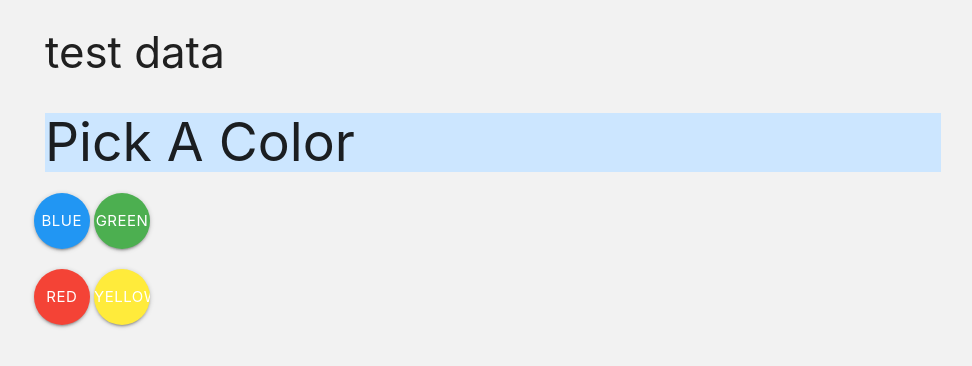
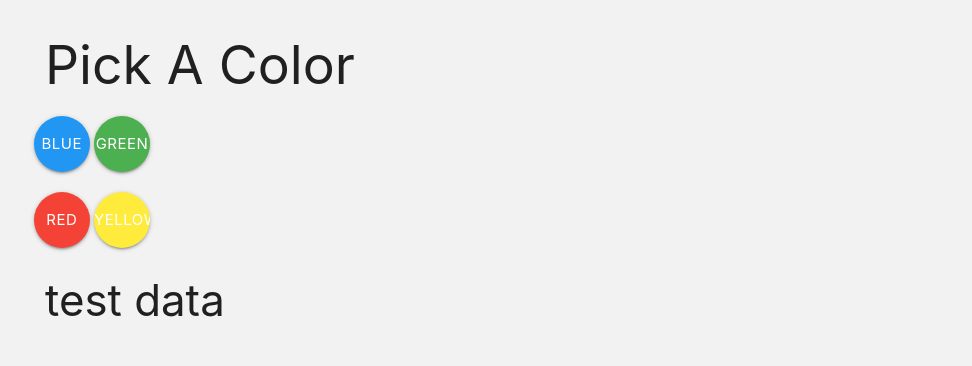
Before and after one commit to apollowebdesigns/apollowebdesigns.github.io, a plain HTML site: page index.html in a window 1280 px wide. Shown: the whole page, without its empty margins (147-1119 px from the left). Drawn offline with nearby package versions, Linux system fonts and the light colour scheme; some packages are replaced by stand-ins of ours.

Commit message:
nav used for heading style

```diff
--- a/index.html
+++ b/index.html
@@ -14,9 +14,8 @@
    </head>
 
    <body class="container" ng-app="app" ng-controller="AppController as appCtrl">
-      <h3 ng-bind="appCtrl.requestedData"></h3>
       <div class="col s12">
-          <h2 class="jumbotron">Pick A Color</h2>
+          <h2 class="top nav">Pick A Color</h2>
             <div class="row">
                 <button class="btn-floating btn-large blue" ng-click="appCtrl.getData('blue')">Blue</button>
                 <button class="btn-floating btn-large green" ng-click="appCtrl.getData('green')">Green</button>
@@ -25,6 +24,7 @@
                 <button class="btn-floating btn-large red" ng-click="appCtrl.getData('red')">Red</button>
                 <button class="btn-floating btn-large yellow" ng-click="appCtrl.getData('yellow')">Yellow</button>
             </div>
+            <h3 ng-bind="appCtrl.requestedData"></h3>
       </div>
    </body>
    <!--CDNS-->
```
